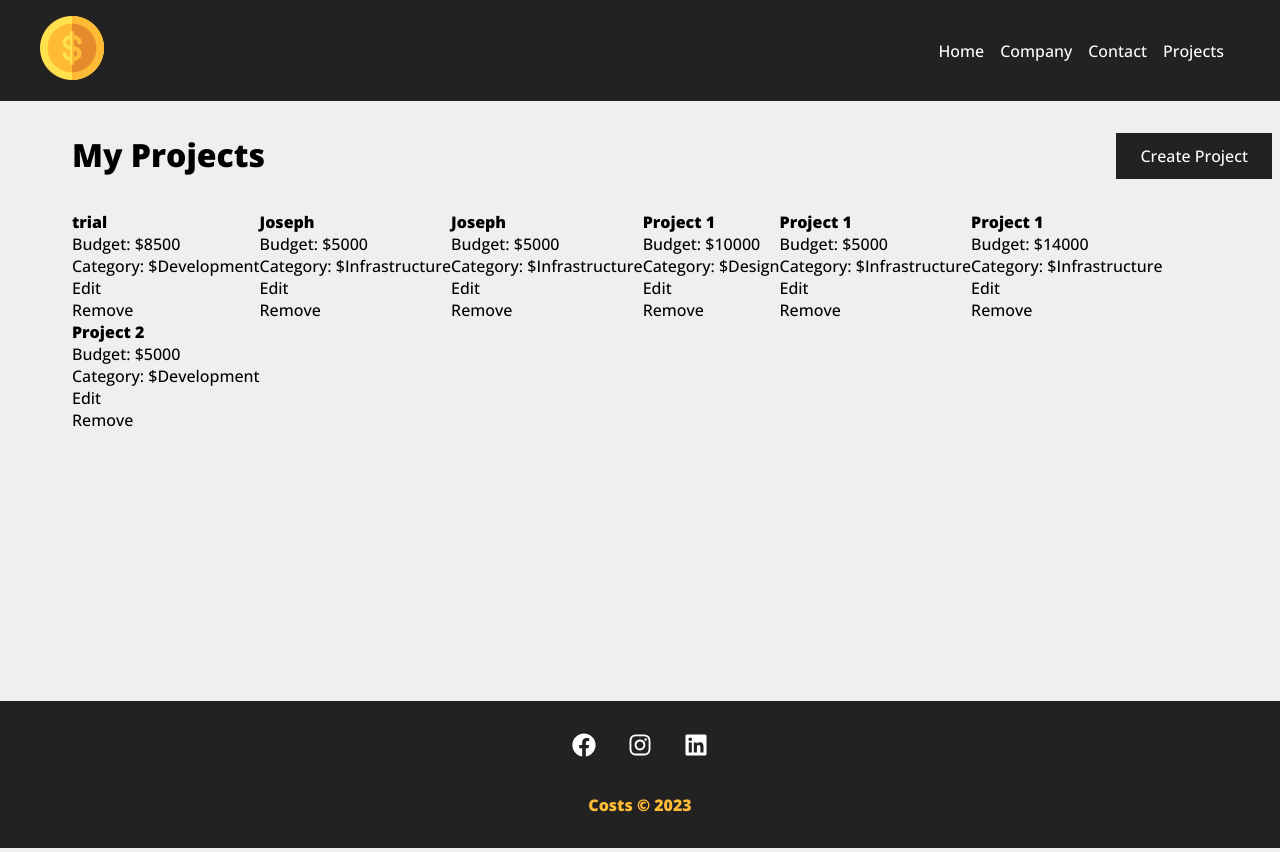
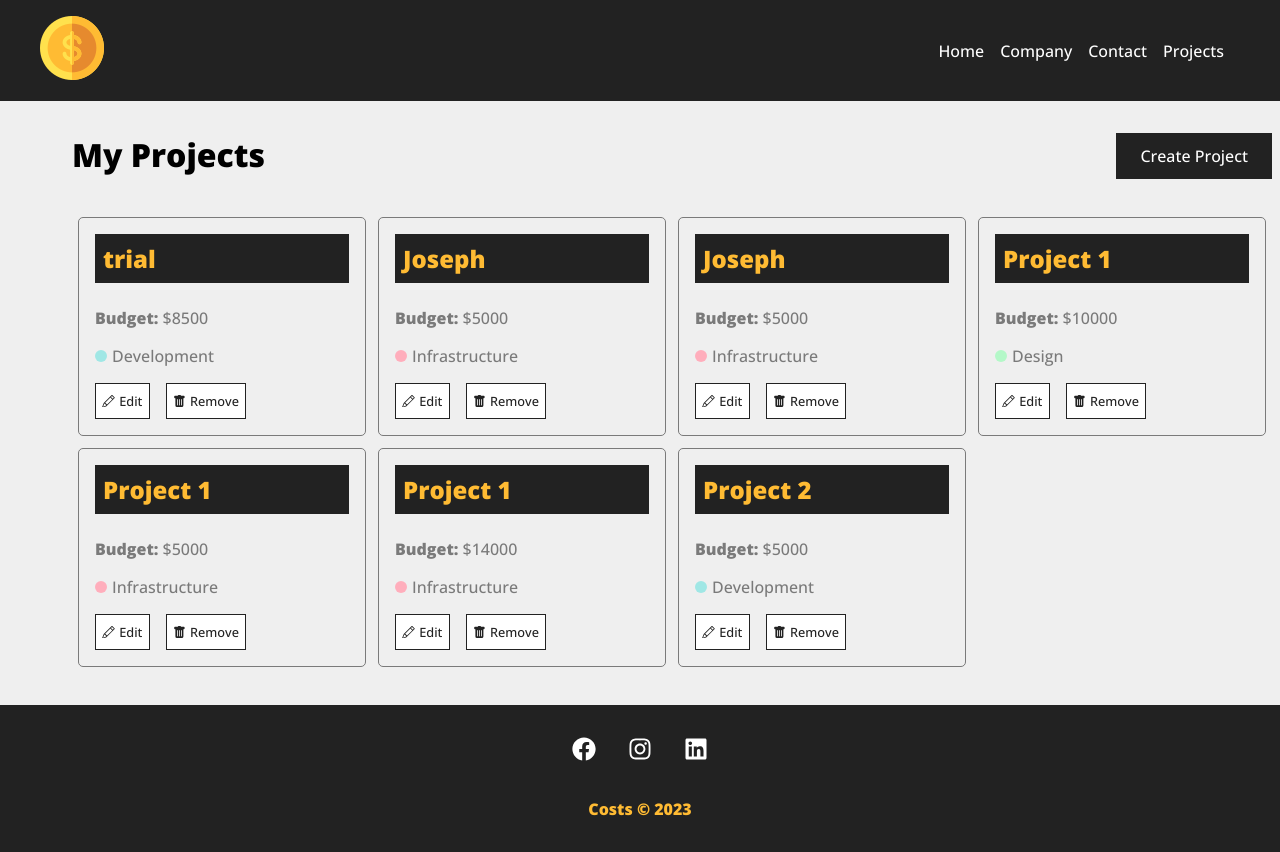
Before and after one commit to LeonamLoureiro/project-management-react, a React (Create React App) app in the folder costs/: page /Projects in a window 1280 px wide. Shown: the top 852 px of the page. Built offline with nearby package versions, Linux system fonts and the light colour scheme; data requests are answered from the project's data file.

Commit message:
project card

```diff
--- a/costs/src/components/project/ProjectCard.js
+++ b/costs/src/components/project/ProjectCard.js
@@ -1,19 +1,24 @@
 import styles from './ProjectCard.module.css'
 import { BsPencil, BsFillTrashFill } from 'react-icons/bs'
+import { Link } from 'react-router-dom'
 
 function ProjectCard({id, name, budget, category, handleRemove}) {
     return (
-        <div>
+        <div className={styles.project_card}>
             <h4>{name}</h4>
             <p>
                 <span>Budget:</span> ${budget}
             </p>
-            <p>
-                <span>Category:</span> ${category}
+            <p className={styles.category_text}>
+                <span className={`${styles[category.toLowerCase()]}`}></span> {category}
             </p>
-            <div>
-                <p>Edit</p>
-                <p>Remove</p>
+            <div className={styles.project_card_actions}>
+                <Link to="/">
+                    <BsPencil /> Edit
+                </Link>
+                <button>
+                    <BsFillTrashFill /> Remove
+                </button>
             </div>
         </div>
     )
--- a/costs/src/components/project/ProjectCard.module.css
+++ b/costs/src/components/project/ProjectCard.module.css
@@ -1,3 +1,86 @@
 .project_card {
+    padding: 1rem;
+    border: 1px solid #7a7a7a;
+    border-radius: 5px;
+    width: 24%;
+    margin: 0.5%;
+}
 
+.project_card h4 {
+    background-color: #222;
+    color: #fb3;
+    padding: .5rem;
+    margin-bottom: 1.5rem;
+    font-size: 1.5rem;
 }
+
+.project_card p {
+    color: #7a7a7a;
+    margin-bottom: 1rem;
+}
+
+.project_card p span {
+    font-weight: bold;
+}
+
+.category_text {
+    display: flex;
+    align-items: center;
+}
+
+.category_text span {
+    display: block;
+    width: 12px;
+    height: 12px;
+    border-radius: 50%;
+    background-color: #ccc;
+    margin-right: 5px;
+}
+
+.category_text .infrastructure {
+    background-color: #ffaebc;
+}
+
+.category_text .development {
+    background-color: #a0e7e5;
+}
+
+.category_text .design {
+    background-color: #b4f8c8;
+}
+
+.category_text .planning {
+    background-color: #fbe766;
+}
+
+.project_card_actions {
+    margin-top: 1rem;
+    display: flex;
+    align-items: center;
+}
+
+.project_card_actions a,
+.project_card_actions button {
+    text-decoration: none;
+    border: 1px solid #222;
+    background-color: #fff;
+    color: #222;
+    padding: .5rem .4rem;
+    font-size: .8rem;
+    cursor: pointer;
+    margin-right: 1rem;
+    display: flex;
+    align-items: center;
+    justify-content: center;
+    transition: .5s;
+}
+
+.project_card_actions svg {
+    margin-right: .25rem;
+}
+
+.project_card_actions a:hover,
+.project_card_actions button:hover {
+    background-color: #222;
+    color: #fb3;
+}
```
